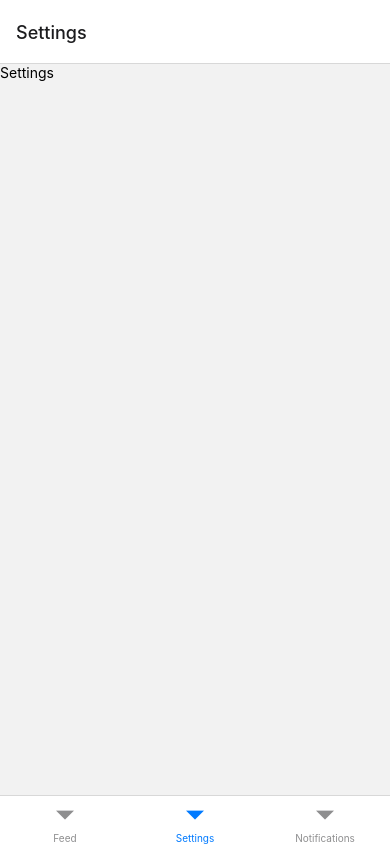
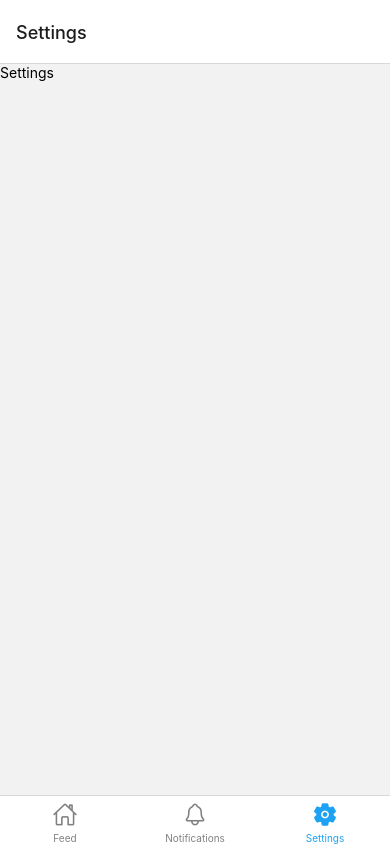
Before and after one commit to Tulasijoshua/react_native_tips, a React Native app in the folder complex_navigate/: screen /Settings in a window 390 px wide. Built offline with nearby package versions, Linux system fonts and the light colour scheme.

Commit message:
Feat: tab navigation

```diff
--- a/complex_navigate/Navigation.js
+++ b/complex_navigate/Navigation.js
@@ -3,15 +3,34 @@ import {createBottomTabNavigator} from '@react-navigation/bottom-tabs'
 import Feed from './screens/tabScreens/Feed';
 import Settings from './screens/tabScreens/Settings';
 import Notifications from './screens/tabScreens/Notifications';
+import { Ionicons } from '@expo/vector-icons';
+
+
 
 const Tab = createBottomTabNavigator();
 
 function TabGroup() {
     return (
-        <Tab.Navigator>
+        <Tab.Navigator
+            screenOptions={({route, navigation}) => ({
+                tabBarIcon: ({color, focused, size}) => {
+                    let iconName;
+                    if (route.name === "Feed") {
+                        iconName = focused ? "home" : "home-outline";
+                    } else if (route.name === "Settings") {
+                        iconName = focused ? "settings" : "settings-sharp";
+                    } else if (route.name === "Notifications") {
+                        iconName = focused ? "notifications" : "notifications-outline"
+                    }
+                    return <Ionicons name={iconName} size={size} color={color} />
+                },
+                tabBarActiveTintColor: "#1DA1F2",
+                tabBarInactiveTintColor: "gray"
+            })}
+        >
             <Tab.Screen name='Feed' component={Feed} />
+            <Tab.Screen name='Notifications' component={Notifications} />
             <Tab.Screen name='Settings' component={Settings} />
-            <Tab.Screen name='Notifications' component={Notifications} />
         </Tab.Navigator>
     )
 }
--- a/complex_navigate/screens/tabScreens/Settings.js
+++ b/complex_navigate/screens/tabScreens/Settings.js
@@ -1,4 +1,3 @@
-import { signOut } from "firebase/auth";
 import { Button, Text, View } from "react-native";
 
 export default function Settings() {
```
